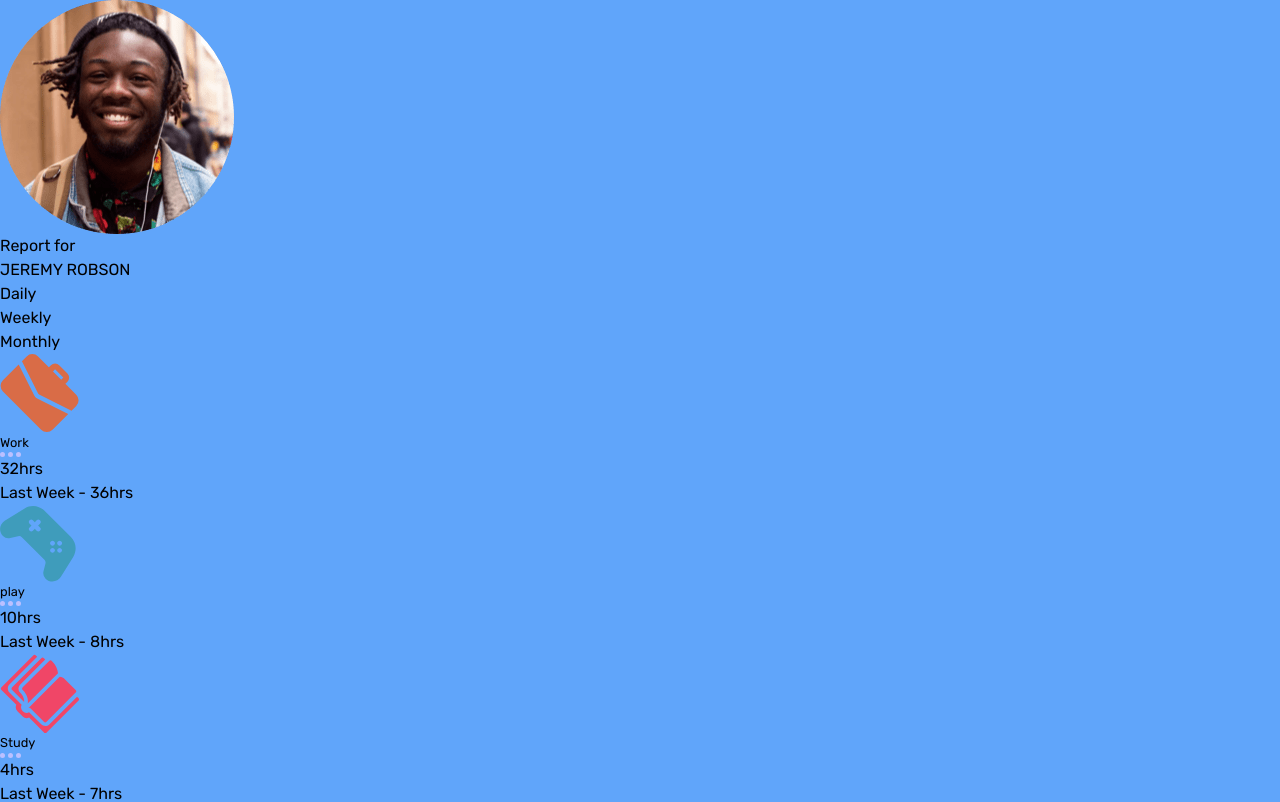
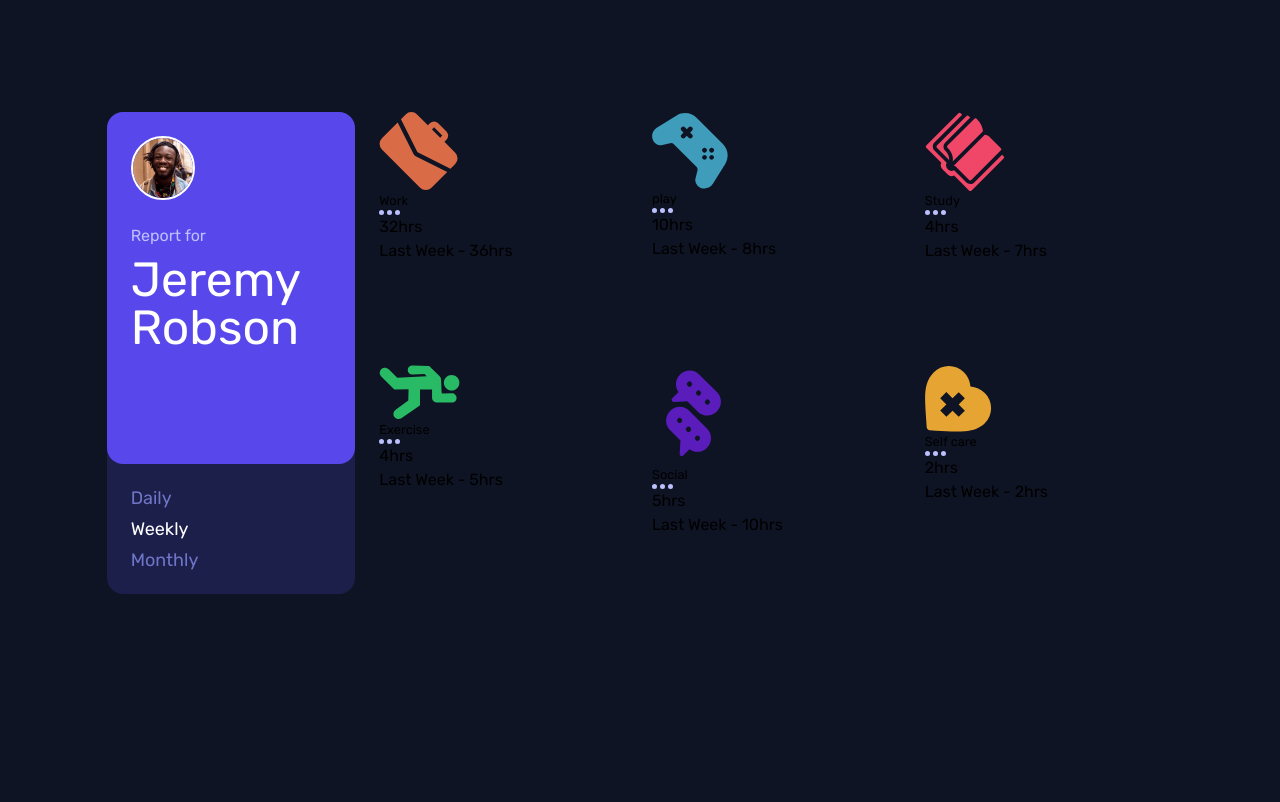
Before and after one commit to JustShuaib/time-tracking-dashboard, a website: page index.html in a window 1280 px wide. Shown: the top 802 px of the page. Drawn offline with Linux system fonts and the light colour scheme.

Commit message:
I finished styling the main card

```diff
--- a/index.html
+++ b/index.html
@@ -13,20 +13,32 @@
     <title>Frontend Mentor | Time tracking dashboard</title>
     <link rel="stylesheet" href="/style.css" />
   </head>
-  <body class="font-rubik">
-    <main class="bg-blue-400">
+  <body class="font-rubik bg-very-dark-blue">
+    <main
+      class="grid w-9/12 md:w-10/12 my-20 md:my-28 md:grid-cols-4 gap-y-6 md:gap-x-6 md:grid-rows-2 mx-auto"
+    >
       <!-- Info -->
-      <div>
-        <div>
-          <img src="./images/image-jeremy.png" alt="avatar" />
+      <div class="rounded-2xl md:row-span-2 text-pale-blue bg-dark-blue">
+        <div
+          class="w-full rounded-2xl bg-pry-blue p-6 flex items-center lg:flex-col md:items-start md:pb-28"
+        >
+          <img
+            src="./images/image-jeremy.png"
+            alt="avatar"
+            class="w-16 border-2 border-white rounded-full md:mb-6 mr-4"
+          />
           <header>
             <p>Report for</p>
-            <h1 class="uppercase">Jeremy Robson</h1>
+            <h1 class="capitalize text-2xl lg:text-5xl text-white md:mt-2">
+              Jeremy Robson
+            </h1>
           </header>
         </div>
-        <ul>
+        <ul
+          class="px-6 my-5 flex justify-between md:flex-col text-lg md:gap-y-3 text-desaturated-blue"
+        >
           <li><button>Daily</button></li>
-          <li><button>Weekly</button></li>
+          <li class="text-white"><button>Weekly</button></li>
           <li><button>Monthly</button></li>
         </ul>
       </div>
--- a/tailwind.config.js
+++ b/tailwind.config.js
@@ -19,6 +19,9 @@ module.exports = {
         "desaturated-blue": "hsl(235, 45%, 61%)",
         "pale-blue": "hsl(236, 100%, 87%)",
       },
+      spacing: {
+        3: "3px",
+      },
     },
   },
   plugins: [],
```
Also changed, not shown: style.css.
